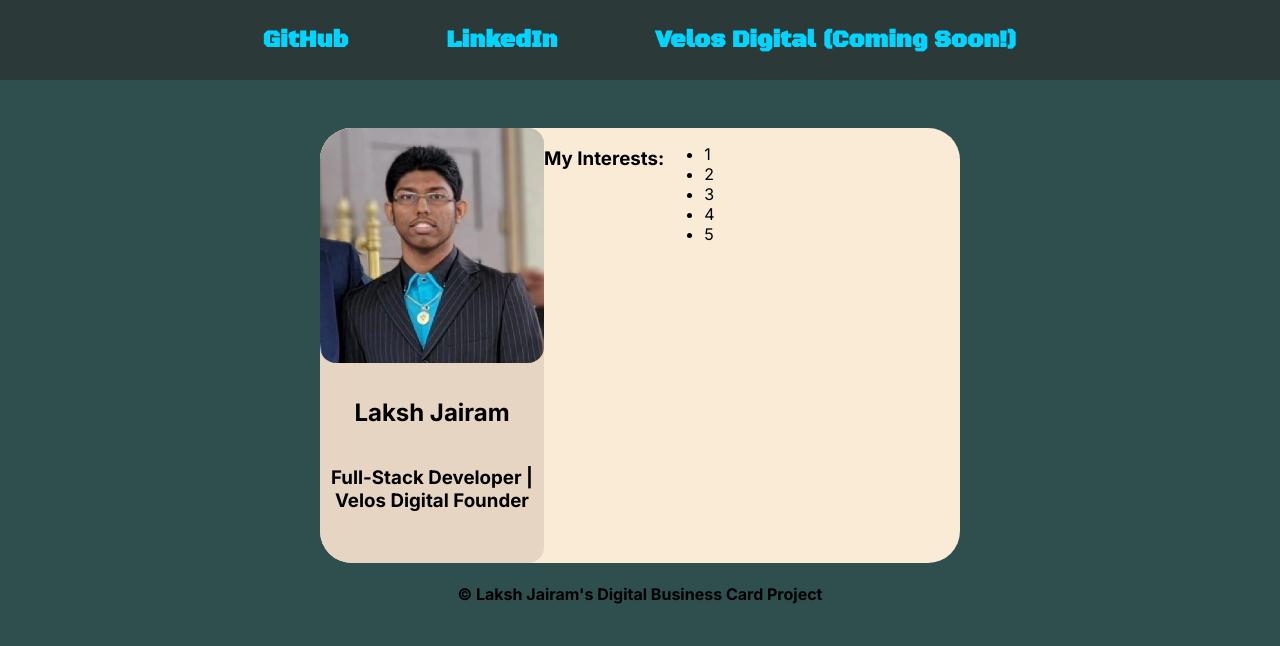
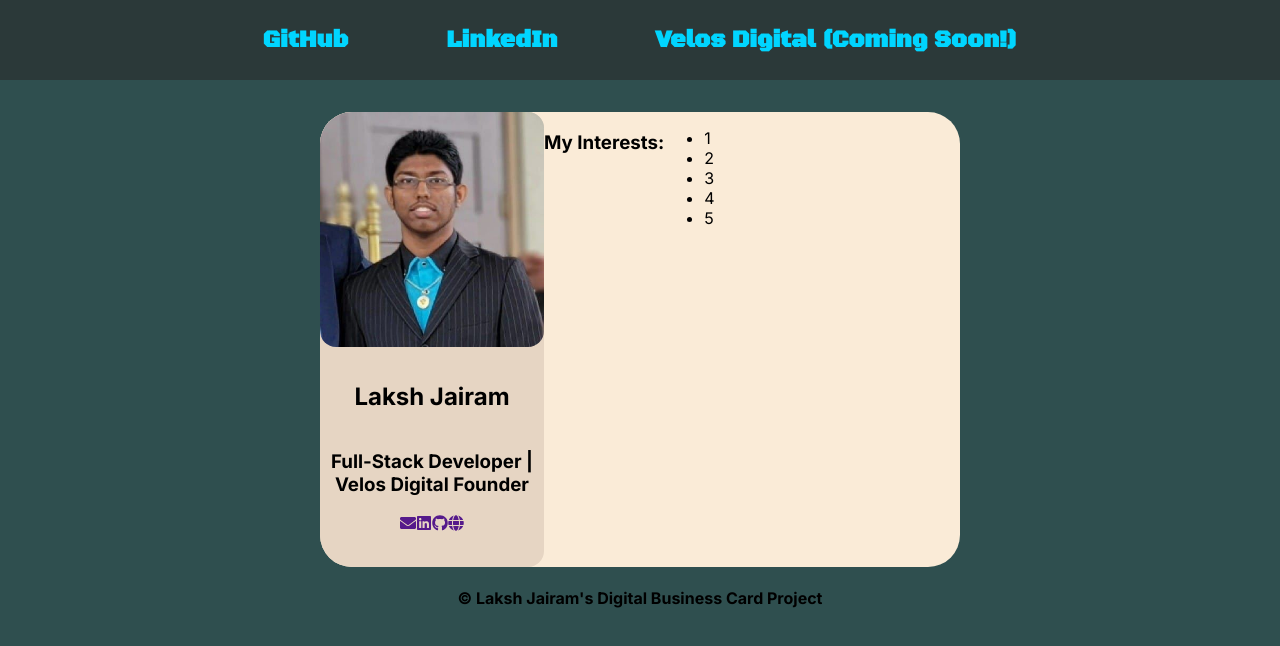
Before and after one commit to Lakshmanj/digitalbusinesscard_reactproject, a React (Vite) app in the folder digitalbusinesscard/: page / in a window 1280 px wide. Shown: the top 646 px of the page. Built offline with nearby package versions, Linux system fonts and the light colour scheme.

Commit message:
added react-icons dependancy for social icons

```diff
--- a/digitalbusinesscard/package.json
+++ b/digitalbusinesscard/package.json
@@ -11,7 +11,8 @@
   },
   "dependencies": {
     "react": "^19.2.6",
-    "react-dom": "^19.2.6"
+    "react-dom": "^19.2.6",
+    "react-icons": "^5.6.0"
   },
   "devDependencies": {
     "@babel/core": "^7.29.0",
--- a/digitalbusinesscard/src/components/Info.jsx
+++ b/digitalbusinesscard/src/components/Info.jsx
@@ -1,15 +1,21 @@
 import profilePic from '../assets/pfp.jpg';
+import { FaLinkedin, FaPhoneAlt, FaEnvelope, FaGlobe, FaGithub } from 'react-icons/fa'
 
 
-export default function Info(){
-    return(
+export default function Info() {
+    return (
         <>
-        <div className='info'>
-            <img className='profile-pic' src={profilePic} alt="Profile Picture of Laksh Jairam" />
-            <h2>Laksh Jairam</h2>
-            <h3>Full-Stack Developer | Velos Digital Founder</h3>
-
-        </div>
+            <div className='info'>
+                <img className='profile-pic' src={profilePic} alt="Profile Picture of Laksh Jairam" />
+                <h2>Laksh Jairam</h2>
+                <h3>Full-Stack Developer | Velos Digital Founder</h3>
+                <div className='social-links'>
+                    <a href=""><FaEnvelope /></a>
+                    <a href=""><FaLinkedin /></a>
+                    <a href=""><FaGithub /></a>
+                    <a href=""><FaGlobe /></a>
+                </div>
+            </div>
         </>
     )
 }
--- a/digitalbusinesscard/src/index.css
+++ b/digitalbusinesscard/src/index.css
@@ -65,7 +65,7 @@ body{
     border-radius: 2rem;
     width: 50%;
     /* margin-top: 7rem; */
-    margin: 3rem auto 0 auto;
+    margin: 2rem auto 0 auto;
     min-height: 370px;
 /* margin :top, left, bottom, right */
 
```
Also changed, not shown: 1 other file (tests, documents, lock files or other folders).
